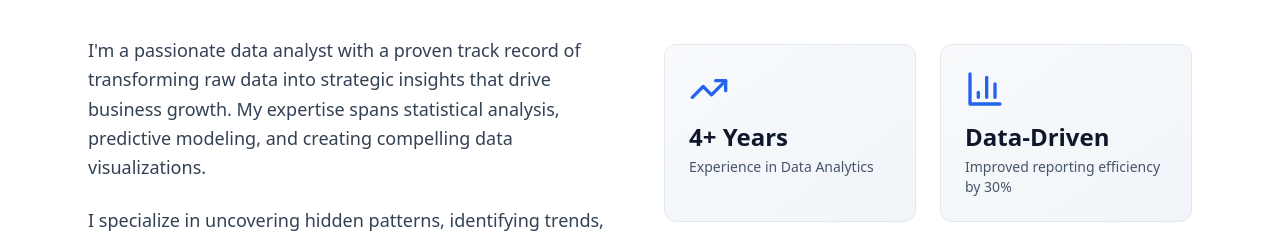
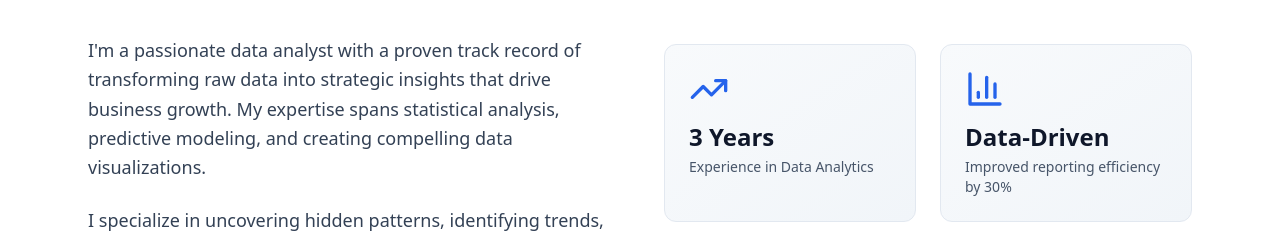
Before and after one commit to maheshmuthyala/Protfolio, a React (Vite) app: page / in a window 1280 px wide. Shown: the part 960-1193 px from the top of the page. Built offline with nearby package versions, Linux system fonts and the light colour scheme.

Commit message:
Update About.tsx

```diff
--- a/src/components/About.tsx
+++ b/src/components/About.tsx
@@ -4,7 +4,7 @@ export default function About() {
   const highlights = [
     {
       icon: TrendingUp,
-      title: '4+ Years',
+      title: '3 Years',
       description: 'Experience in Data Analytics',
     },
     {
```
